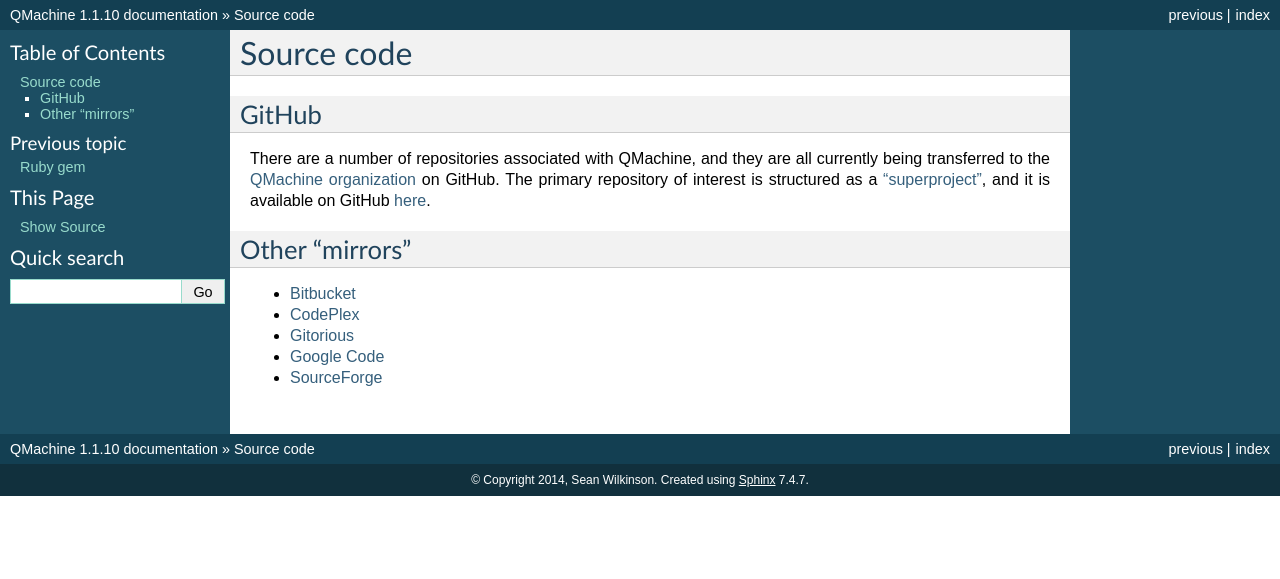
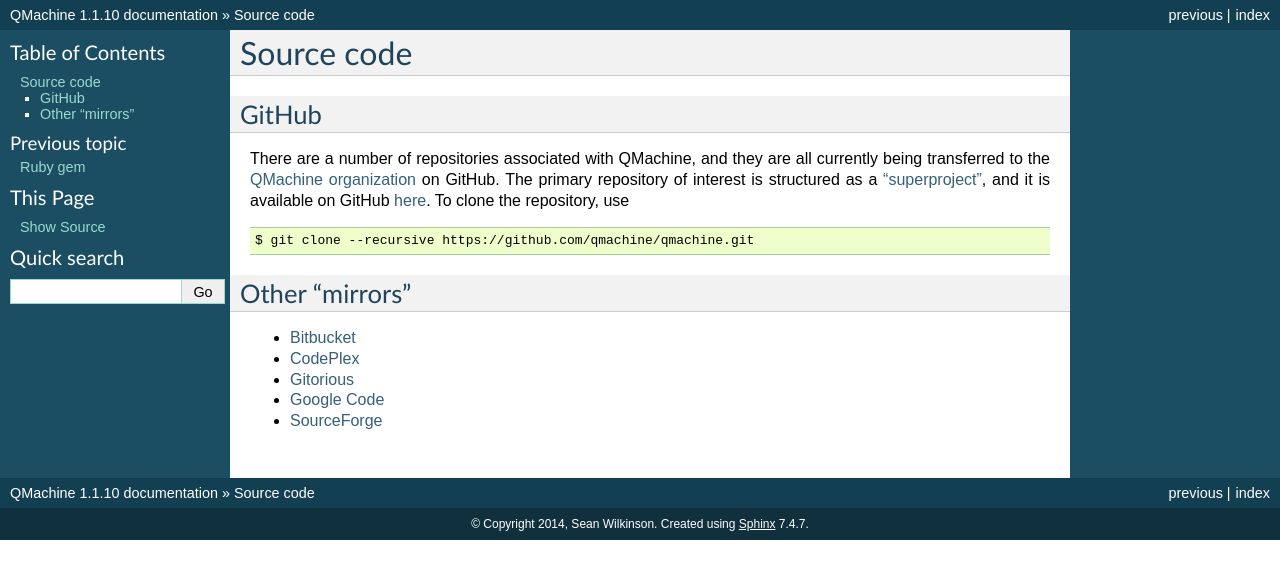
Before and after one commit to qmachine/qmachine, a Sphinx documentation site: the page built from docs/source-code.rst, in a window 1280 px wide. Shown: the top 579 px of the page. Built offline with Sphinx 7.4.7, drawn with Linux system fonts in a browser that asks for light colours.

Commit message:
Noted that superproject requires use of `--recursive` flag when cloning

```diff
--- a/docs/source-code.rst
+++ b/docs/source-code.rst
@@ -7,7 +7,10 @@ GitHub
 There are a number of repositories associated with QMachine, and they are all
 currently being transferred to the `QMachine organization`_ on GitHub. The
 primary repository of interest is structured as a `"superproject"`_, and it is
-available on GitHub here_.
+available on GitHub here_. To clone the repository, use
+::
+
+$ git clone --recursive https://github.com/qmachine/qmachine.git
 
 
 Other "mirrors"
```
